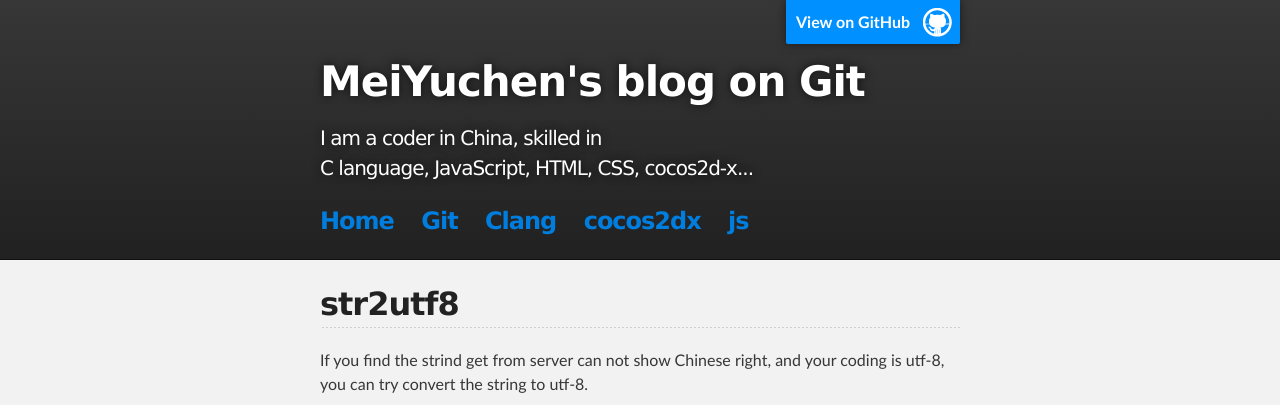
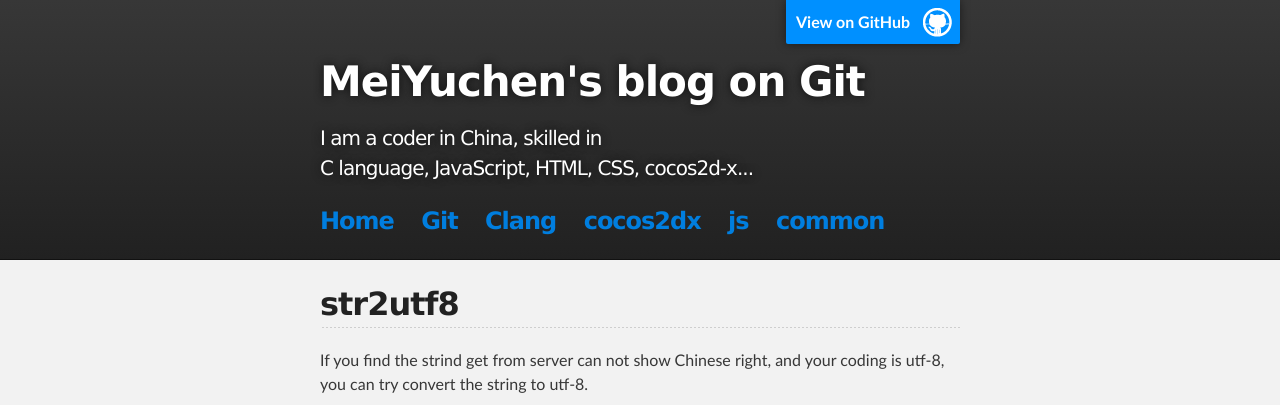
Before and after one commit to mycmessia/mycmessia.github.io, a Jekyll site: the page built from _posts/2014-10-20-str2utf8.html, in a window 1280 px wide. Shown: the top 405 px of the page. Built offline with Jekyll 4.4.1, drawn with Linux system fonts in a browser that asks for light colours; comment, search, counter and statistics services are not loaded.

Commit message:
change str2utf8 categories

```diff
--- a/_posts/2014-10-20-str2utf8.html
+++ b/_posts/2014-10-20-str2utf8.html
@@ -1,8 +1,8 @@
 ---
 layout: default
 title: str2utf8
-categories: cocos2dx
-tags: cocos2dx
+categories: common
+tags: common
 ---
 
 <h2>{{ page.title }}</h2>
```
